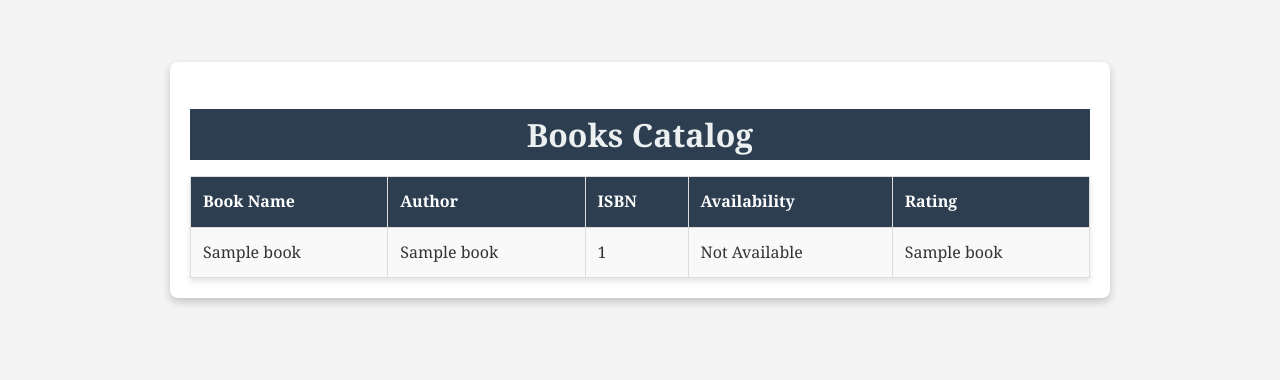
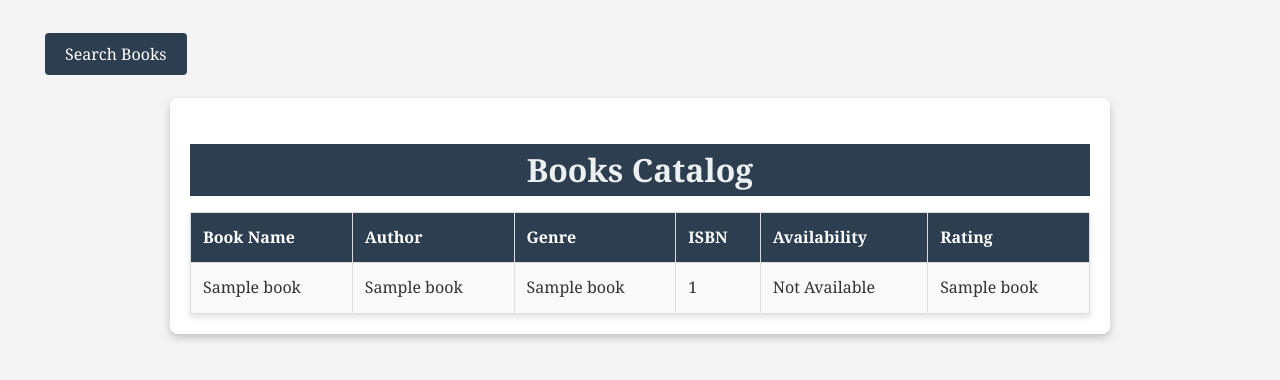
Before and after one commit to Breeshty/The-BookArc, a Flask app: template templates/catalog.html in a window 1280 px wide. Shown: the part 88-468 px from the top of the page. Run offline with Flask 3, Linux system fonts and the light colour scheme; the template is opened without the code that fills it: most values are stand-ins (such as "Sample title", 1, 10 or a date in 2020).

Commit message:
Update catalog.html with search button

```diff
--- a/templates/catalog.html
+++ b/templates/catalog.html
@@ -22,6 +22,11 @@
     </header>
     <main>
       <section class="books">
+        <div class="action-buttons-container">
+          <div class="lend-book-container">
+            <a href="/search" class="btn lend-book-btn">Search Books</a>
+          </div>
+        </div>
         <div class="books_box">
           <h1>Books Catalog</h1>
           <table class="books_table">
@@ -29,6 +34,7 @@
               <tr>
                 <th>Book Name</th>
                 <th>Author</th>
+                <th>Genre</th>
                 <th>ISBN</th>
                 <th>Availability</th>
                 <th>Rating</th>
@@ -39,9 +45,10 @@
               <tr>
                 <td>{{ book[1] }}</td>
                 <td>{{ book[2] }}</td>
+                <td>{{ book[3] }}</td>
                 <td>{{ book[0] }}</td>
-                <td>{{ "Available" if book[3] == 1 else "Not Available" }}</td>
-                <td>{{ book[4] }}</td>
+                <td>{{ "Available" if book[4] == 1 else "Not Available" }}</td>
+                <td>{{ book[5] }}</td>
               </tr>
               {% endfor %}
             </tbody>
```
